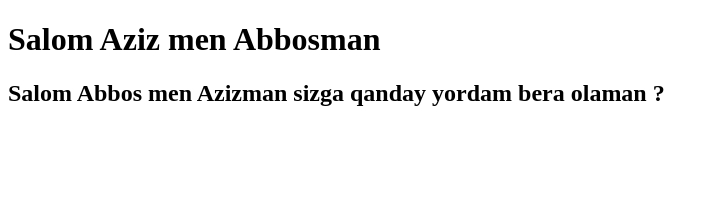
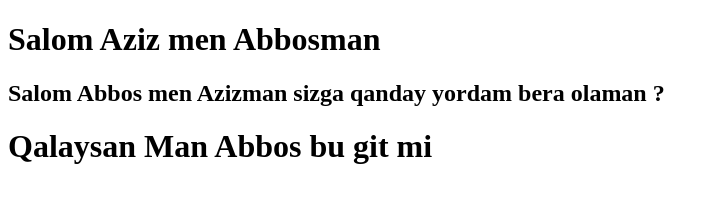
Before and after one commit to e-az1z/dostup, a plain HTML site: page index.html in a window 1280 px wide. Shown: the whole page, without its empty margins (0-718 px from the left). Drawn offline with Linux system fonts and the light colour scheme.

Commit message:
Akang kuchaydi uju

```diff
--- a/index.html
+++ b/index.html
@@ -11,6 +11,7 @@
 <body>
     <h1>Salom Aziz men Abbosman</h1>
     <h2>Salom Abbos men Azizman sizga qanday yordam bera olaman ?</h2>
+    <h1>Qalaysan Man Abbos bu git mi</h1>
 </body>
 
 </html>
```
